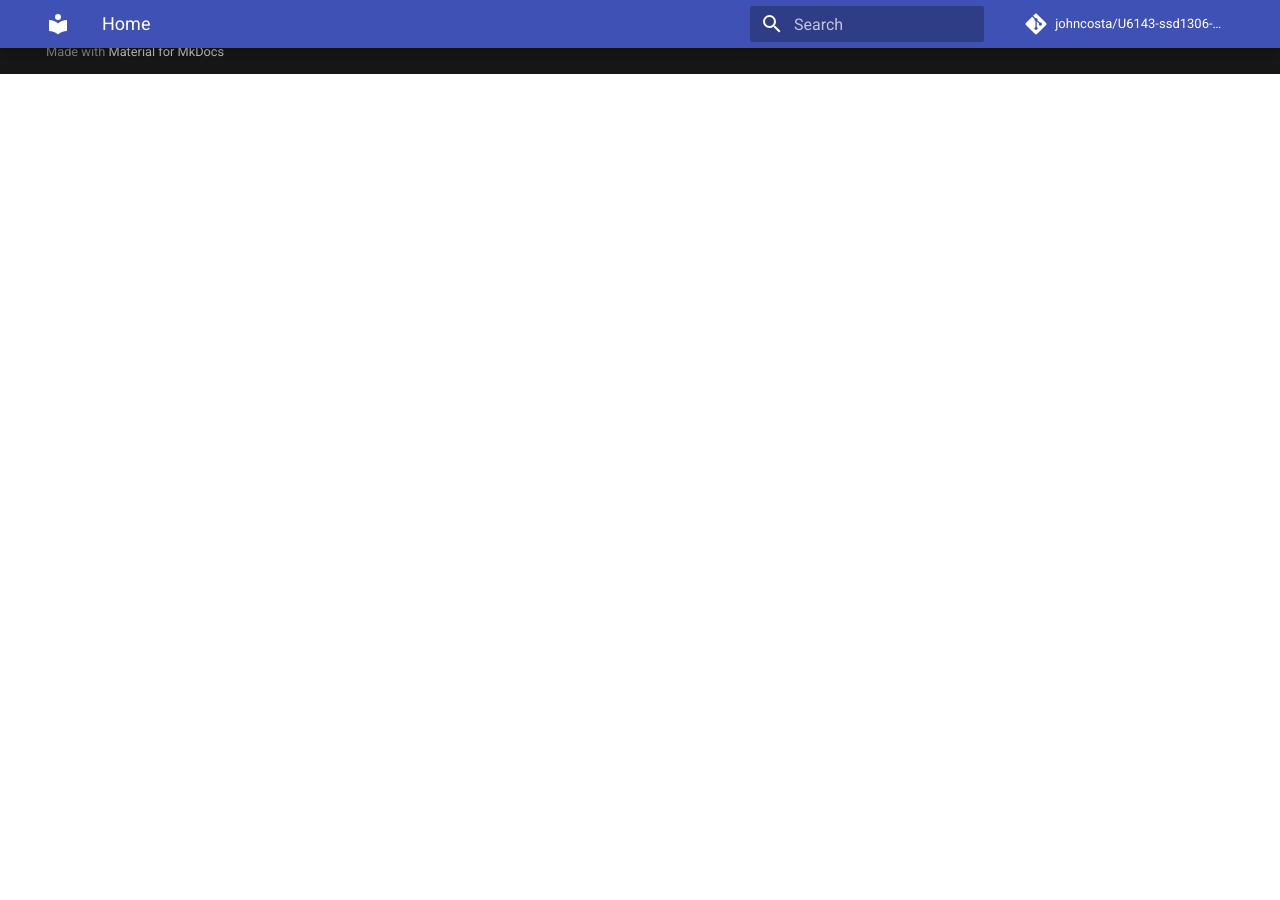
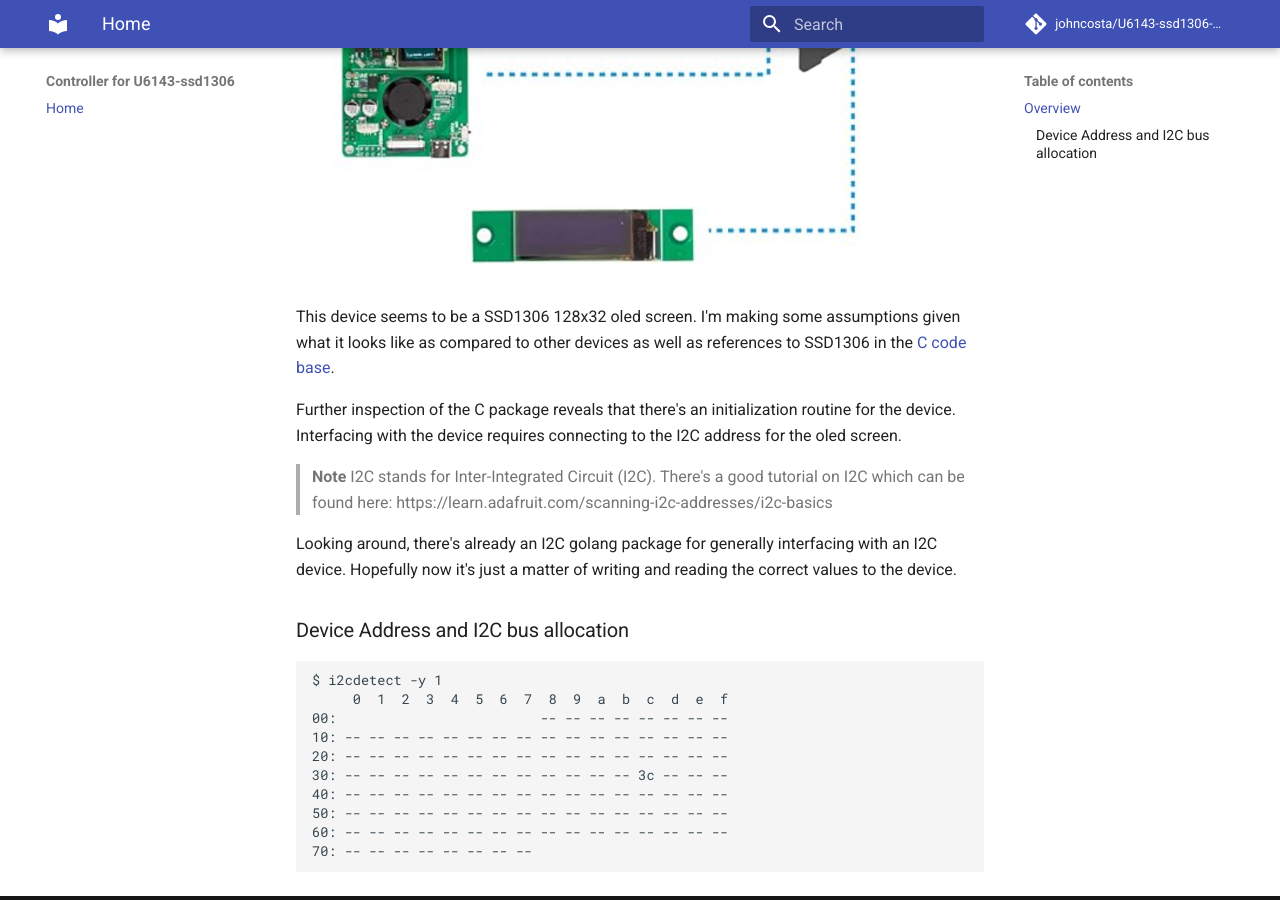
Before and after one commit to johncosta/U6143-ssd1306-golang, an MkDocs documentation site: the page built from docs/index.md, in a window 1280 px wide and 900 px high, scrolled down 826 px. Built offline with MkDocs 1.6.1 and Material for MkDocs 9.7.7, drawn with Linux system fonts in a browser that asks for light colours; comment, search, counter and statistics services are not loaded; before the commit the page ends 900 px from its top, so only the background shows below that; some of the changed text lies outside the part shown.

Commit message:
additional documentation for i2c

````diff
--- a/docs/index.md
+++ b/docs/index.md
@@ -1 +1,34 @@
-## U6143 SSD1306 Golang
+## Overview
+
+Utronics sells [a rackmount kit](https://www.amazon.com/UCTRONICS-Raspberry-Rackmount-Functionality-Compatible/dp/B09V1DH7VS) for rasberry pi's.
+
+The fixture has a small screen which is labeled UC-776 Rev B.  This is probably Utronics internal model number as a quick google search doesn't return any devices with that model number.
+
+![Screen](images/screen.png)
+
+This device seems to be a SSD1306 128x32 oled screen.  I'm making some assumptions given what it looks like as compared to other devices
+as well as references to SSD1306 in the [C code base](https://github.com/UCTRONICS/U6143_ssd1306/blob/master/C/ssd1306_i2c.c#L24C13-L24C13).
+
+Further inspection of the C package reveals that there's an initialization routine for the device.  Interfacing with the
+device requires connecting to the I2C address for the oled screen.
+
+> **Note** I2C stands for Inter-Integrated Circuit (I2C).
+> There's a good tutorial on I2C which can be found here: https://learn.adafruit.com/scanning-i2c-addresses/i2c-basics
+
+Looking around, there's already an I2C golang package for generally interfacing with an I2C device.  Hopefully
+now it's just a matter of writing and reading the correct values to the device.
+
+### Device Address and I2C bus allocation
+
+```bash
+$ i2cdetect -y 1
+     0  1  2  3  4  5  6  7  8  9  a  b  c  d  e  f
+00:                         -- -- -- -- -- -- -- --
+10: -- -- -- -- -- -- -- -- -- -- -- -- -- -- -- --
+20: -- -- -- -- -- -- -- -- -- -- -- -- -- -- -- --
+30: -- -- -- -- -- -- -- -- -- -- -- -- 3c -- -- --
+40: -- -- -- -- -- -- -- -- -- -- -- -- -- -- -- --
+50: -- -- -- -- -- -- -- -- -- -- -- -- -- -- -- --
+60: -- -- -- -- -- -- -- -- -- -- -- -- -- -- -- --
+70: -- -- -- -- -- -- -- --
+```
````
Also changed, not shown: README.md (+2 -0 lines), docs/images/screen.png (added).
